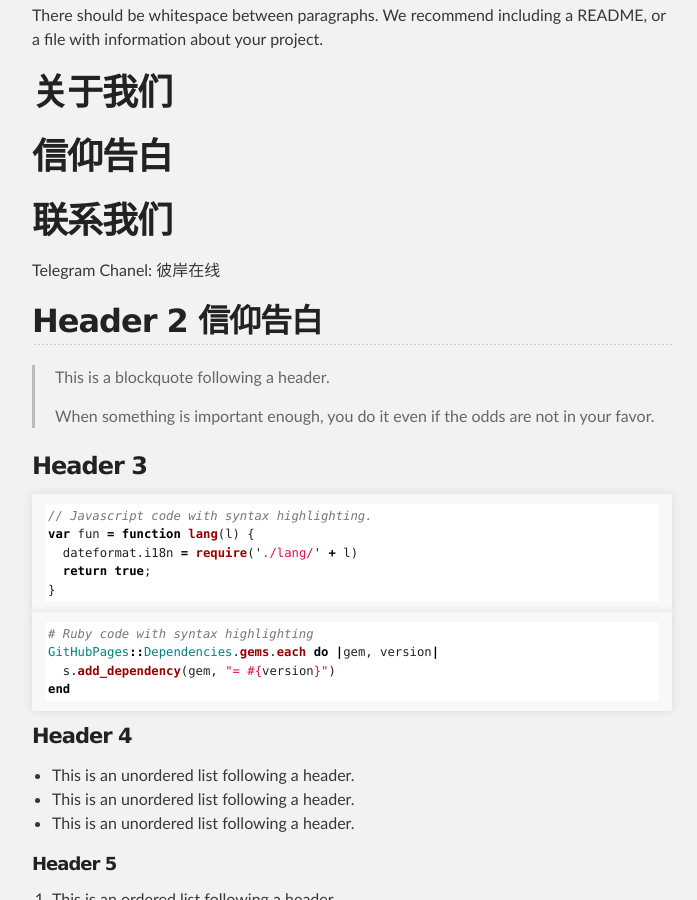
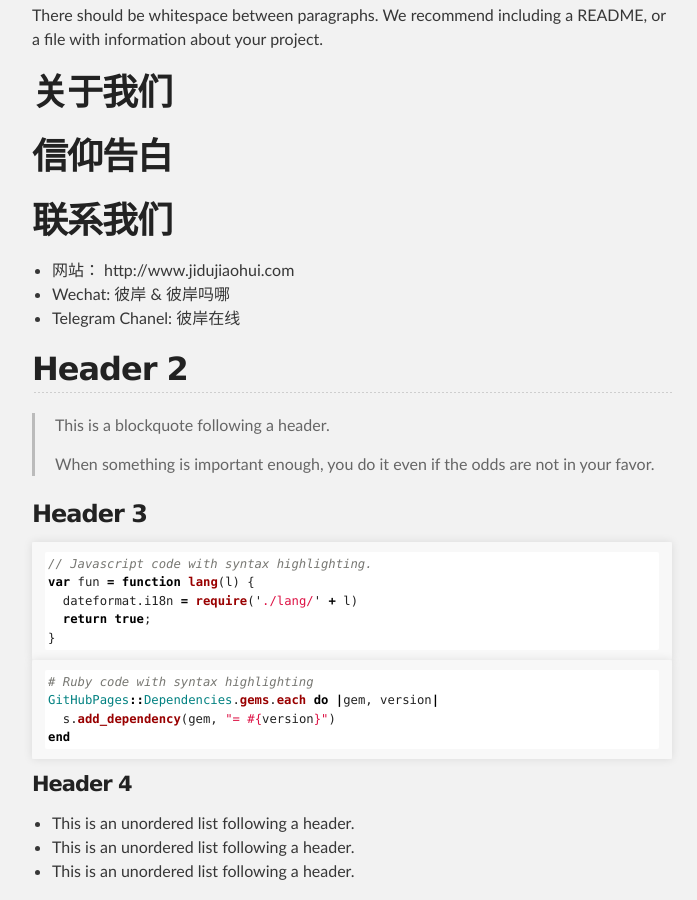
Before and after one commit to simonjob42/simonjob42.github.io, a Jekyll site: the page built from index.md, in a window 1280 px wide and 900 px high, scrolled down 374 px. Shown: the whole window, without its empty margins (288-985 px from the left). Built offline with Jekyll 4.4.1, drawn with Linux system fonts in a browser that asks for light colours.

Commit message:
Update index.md

```diff
--- a/index.md
+++ b/index.md
@@ -15,10 +15,14 @@ There should be whitespace between paragraphs. We recommend including a README,
 # 信仰告白
 
 # 联系我们
-Telegram Chanel: 彼岸在线
+
+* 网站： http://www.jidujiaohui.com
+* Wechat: 彼岸 & 彼岸吗哪
+* Telegram Chanel: 彼岸在线
 
 
-## Header 2 信仰告白
+
+## Header 2
 
 > This is a blockquote following a header.
 >
```
